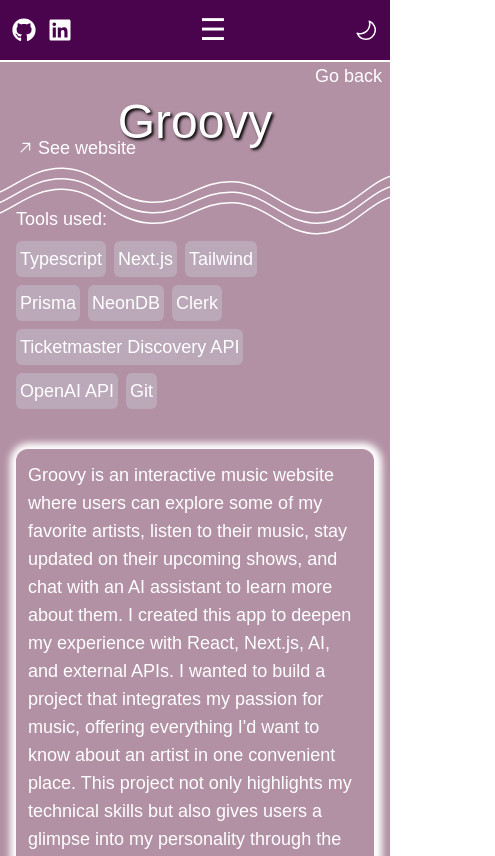
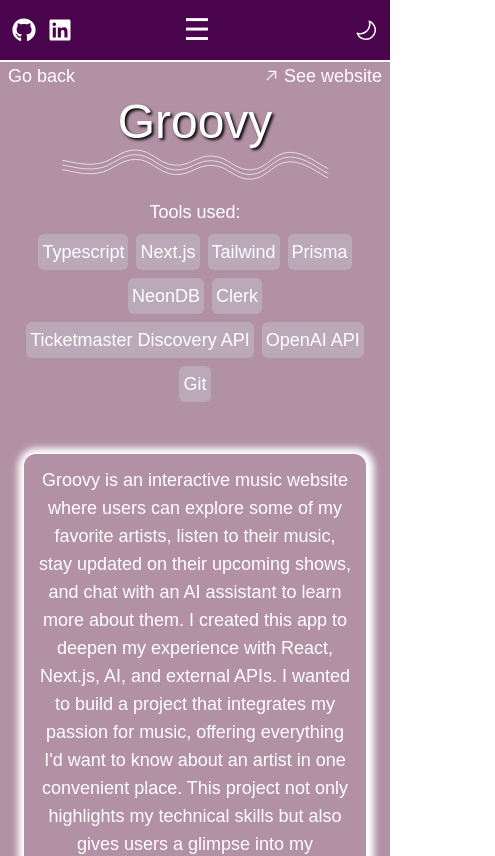
Before and after one commit to victoriaraya/portfolio, a React (Vite) app: page /projects/Groovy in a window 390 px wide. Shown: the top 856 px of the page, 495 px wide, since content can reach past the window. Built offline with nearby package versions, Linux system fonts and the light colour scheme; a web font is replaced by a local one.

Commit message:
finished styling for project details page

```diff
--- a/src/components/NavBar.jsx
+++ b/src/components/NavBar.jsx
@@ -30,7 +30,7 @@
           </a>
         </div>
         <button
-          className="text-3xl sm:hidden focus:outline-none"
+          className="text-3xl pr-8 sm:hidden focus:outline-none"
           onClick={toggleMenu}
         >
           ☰
--- a/src/pages/AboutMe.jsx
+++ b/src/pages/AboutMe.jsx
@@ -1,7 +1,7 @@
 const AboutMe = () => {
   return (
     <div className="min-h-screen w-full pt-0 sm:pt-6 text-white grid grid-cols-1 sm:grid-cols-2 sm:gap-2">
-      <p className="order-2 sm:order-1 px-3 pb-2 sm:p-2 sm:pl-16 sm:pt-16 text-[23px] justify-self-center text-center">
+      <p className="order-2 sm:order-1 pb-2 p-2 sm:p-20 sm:pl-16 sm:pt-20 text-[23px] justify-self-center text-center sm:shadow-[5px_5px_5px_white] sm:-mt-4 sm:-mr-4">
         I'm a self-taught developer from California. After years of teaching
         English online while living a nomadic lifestyle, I desired to find a
         career I'd love that would allow me to support myself financially.
--- a/src/pages/ProjectDetails.jsx
+++ b/src/pages/ProjectDetails.jsx
@@ -12,10 +12,20 @@
 
   return (
     <div className="min-h-screen w-screen mt-0 sm:pt-9 px-4 sm:px-6 bg-[#b291a4] text-white text-lg sm:text-2xl flex flex-col">
-      <p className="flex justify-end z-20 mb-1 sm:-mt-4 -mr-2 sm:-mr-3">
+      <p className="flex justify-between z-10 mb-1 sm:-mt-3 -ml-2 sm:-ml-3">
         <Link to="/projects" className="hover:[text-shadow:1px_1px_3px_white]">
           Go back
         </Link>
+
+        <a
+          href={`${project.url}`}
+          target="_blank"
+          rel="noopener noreferrer"
+          className="relative inline-flex items-center gap-1 -mr-2 sm:-mr-3 after:content-[''] after:absolute after:left-0 after:bottom-0 after:w-0 after:h-[2px] after:bg-current after:transition-all after:duration-300 hover:after:w-full"
+        >
+          <GoArrowUpRight className="text-lg sm:text-xl" />
+          {project.url.includes("github") ? "See code" : "See website"}
+        </a>
       </p>
       <div className="relative flex flex-col sm:grid sm:grid-cols-2 sm:grid-rows-[0.5fr_0.5fr_1fr] gap-2">
         <div className="relative flex flex-col items-center justify-center sm:col-span-2">
@@ -28,7 +38,7 @@
             width="600"
             height="600"
             opacity="1"
-            className="absolute mt-64 sm:mt-32"
+            className="absolute mt-40 sm:mt-32 w-3/4"
           >
             <g
               strokeWidth="2"
@@ -73,20 +83,9 @@
             {project.name}
           </h1>
         </div>
-        <p className="justify-self-end pr-8 pt-8">
-          <a
-            href={`${project.url}`}
-            target="_blank"
-            rel="noopener noreferrer"
-            className="relative inline-flex items-center gap-1 after:content-[''] after:absolute after:left-0 after:bottom-0 after:w-0 after:h-[2px] after:bg-current after:transition-all after:duration-300 hover:after:w-full"
-          >
-            <GoArrowUpRight className="text-lg sm:text-xl" />
-            {project.url.includes("github") ? "See code" : "See website"}
-          </a>
-        </p>
-        <div className="flex flex-col w-3/4 pt-8">
+        <div className="flex flex-col pt-24 sm:pt-10 items-center sm:col-span-2 pb-3 sm:pb-5">
           <span className="pb-2">Tools used:</span>
-          <span className="flex flex-wrap gap-2 sm:gap-3">
+          <span className="flex flex-wrap gap-2 sm:gap-3 justify-center">
             {project.technologies.map((tech) => (
               <span
                 className="bg-slate-300 bg-opacity-35 rounded-md p-1"
@@ -97,11 +96,11 @@
             ))}
           </span>
         </div>
-        <p className="col-span-2 text-left p-3 shadow-[1px_1px_7px_7px_white] rounded-xl mt-8">
+        <p className="col-span-2 p-3 shadow-[1px_1px_7px_7px_white] rounded-xl mt-8 mx-2 sm:mx-10 text-center">
           {project.description}
         </p>
       </div>
-      <div className="flex flex-wrap gap-4 pt-12 pb-3 px-2 sm:px-5">
+      <div className="flex flex-wrap gap-4 pt-10 sm:pt-14 pb-3 px-2 sm:px-5">
         {project.images[0].includes("jpg")
           ? null
           : project.images.map((image, idx) =>
```
Also changed, not shown: src/images/flower.png (deleted).
